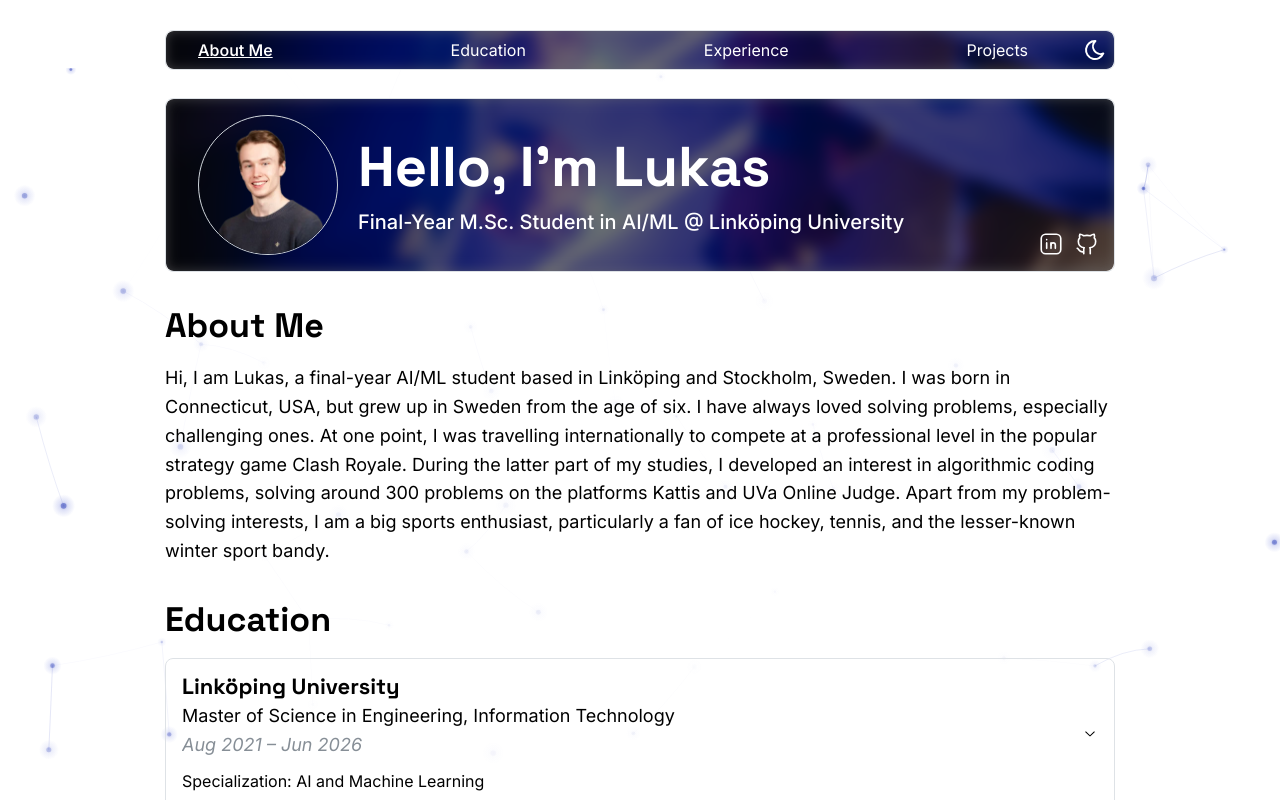
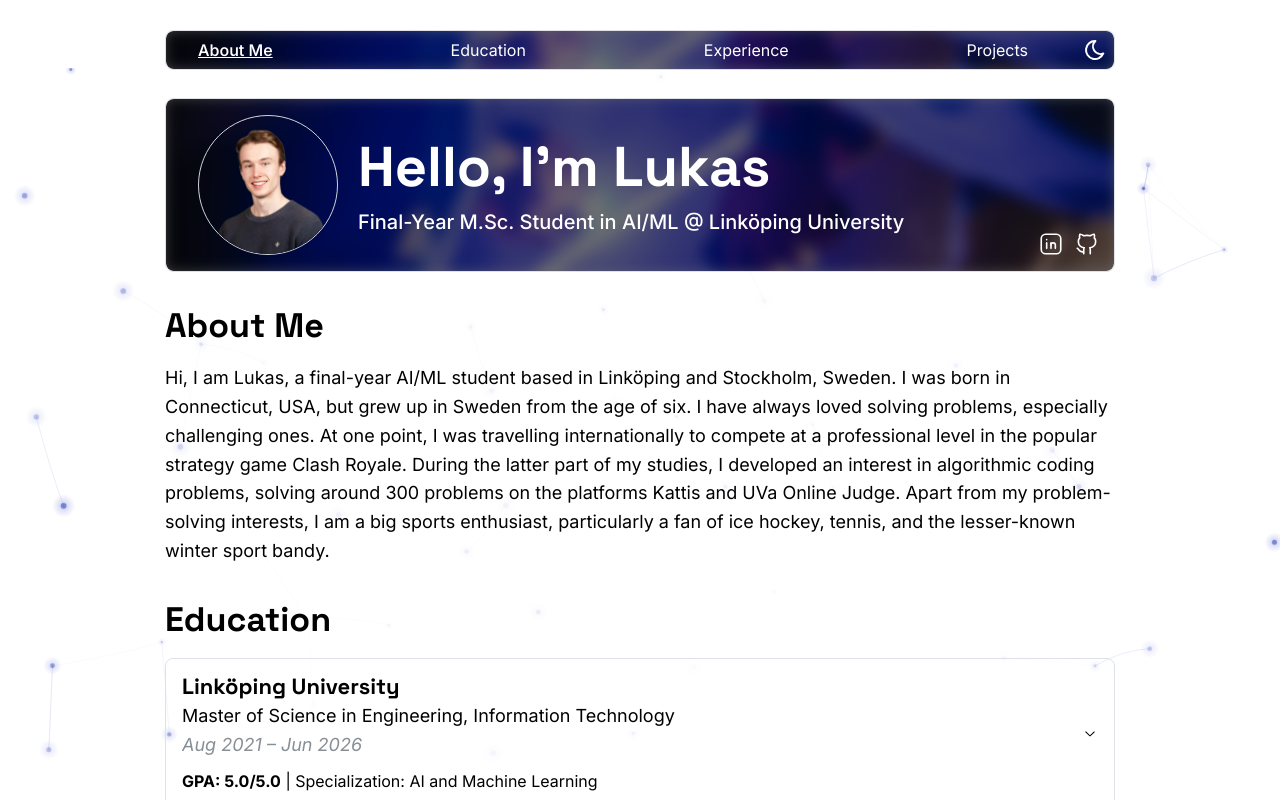
Before and after one commit to LukasIngemarsson/lukasingemarsson.github.io, a React (Vite) app in the folder personal-website/: page /#aboutme in a window 1280 px wide. Shown: the top 800 px of the page. Built offline with nearby package versions, Linux system fonts and the light colour scheme.

Commit message:
update msc accordion item

```diff
--- a/personal-website/src/components/EducationAccordionItem.tsx
+++ b/personal-website/src/components/EducationAccordionItem.tsx
@@ -8,6 +8,8 @@ type Props = AccordionItemProps & {
   date: string;
   children: ReactNode;
   comment?: string;
+  gpa?: string;
+  headerRight?: ReactNode;
 };
 
 function EducationAccordionItem({
@@ -16,12 +18,14 @@ function EducationAccordionItem({
   date,
   children,
   comment,
+  gpa,
+  headerRight,
   ...accordionItemProps
 }: Props) {
   return (
     <Accordion.Item {...accordionItemProps}>
       <Accordion.Control>
-        <Group justify="space-between" pr="lg">
+        <Group justify="space-between" align="center" pr="lg" wrap="nowrap">
           <Stack gap="xs">
             <Stack gap={0}>
               <Title order={3}>{university}</Title>
@@ -30,8 +34,15 @@ function EducationAccordionItem({
                 {date}
               </Text>
             </Stack>
-            {comment && <Text>{comment}</Text>}
+            {(comment || gpa) && (
+              <Text>
+                {gpa && <Text span fw={700}>GPA: {gpa}</Text>}
+                {comment && gpa && " | "}
+                {comment}
+              </Text>
+            )}
           </Stack>
+          {headerRight}
         </Group>
       </Accordion.Control>
       <Accordion.Panel>{children}</Accordion.Panel>
--- a/personal-website/src/data/education.data.ts
+++ b/personal-website/src/data/education.data.ts
@@ -4,6 +4,7 @@ export const MSC_PROPS = {
   program: "Master of Science in Engineering, Information Technology",
   date: "Aug 2021 – Jun 2026",
   comment: "Specialization: AI and Machine Learning",
+  gpa: "5.0/5.0",
 };
 
 export const EXCHANGE_PROPS = {
@@ -83,5 +84,3 @@ export const MSC_SEMESTER_DATA = [
   ],
   [{ code: "TQXX33", name: "Degree project - Master's Thesis" }],
 ];
-
-export const GPA = "5.0/5.0";
--- a/personal-website/src/sections/Education.tsx
+++ b/personal-website/src/sections/Education.tsx
@@ -3,26 +3,22 @@ import {
   Table,
   Text,
   Button,
-  Group,
-  Paper,
   Anchor,
 } from "@mantine/core";
 import EducationAccordionItem from "../components/EducationAccordionItem";
 import Section from "../components/Section";
 
-import { useRef, useState } from "react";
+import { useState, useRef } from "react";
 
 import {
   MSC_PROPS,
   MSC_SEMESTER_TITLES,
   MSC_SEMESTER_DATA,
   EXCHANGE_PROPS,
-  GPA,
 } from "../data/education.data";
 
 function Education() {
   const [mscOpenedItems, setMscOpenedItems] = useState<string[]>([]);
-  const [showGpa, setShowGpa] = useState(false);
   const [openedParentAccordion, setOpenedParentAccordion] = useState<
     string | null
   >(null);
@@ -100,24 +96,12 @@ function Education() {
         value={openedParentAccordion}
         onChange={setOpenedParentAccordion}
       >
-        <EducationAccordionItem {...MSC_PROPS}>
-          <Group justify="space-between" pb="10px">
-            <Paper
-              withBorder
-              p="xs"
-              display="inline-block"
-              w="90px"
-              style={{
-                cursor: "default",
-                textAlign: "center",
-              }}
-              onClick={(event) => event.stopPropagation()}
-              onMouseEnter={() => setShowGpa(true)}
-              onMouseLeave={() => setShowGpa(false)}
-            >
-              {showGpa ? GPA : "GPA"}
-            </Paper>
+        <EducationAccordionItem
+          {...MSC_PROPS}
+          headerRight={
+            openedParentAccordion === "msc" ? (
               <Button
+                size="xs"
                 onClick={(event) => {
                   event.stopPropagation();
                   setMscOpenedItems(allMscItemsOpened ? [] : allMscItemValues);
@@ -125,7 +109,9 @@ function Education() {
               >
                 {allMscItemsOpened ? "Collapse All" : "Expand All"}
               </Button>
-          </Group>
+            ) : undefined
+          }
+        >
           <Accordion
             multiple
             value={mscOpenedItems}
```
Lines whose indentation alone changed are shown as unchanged.
